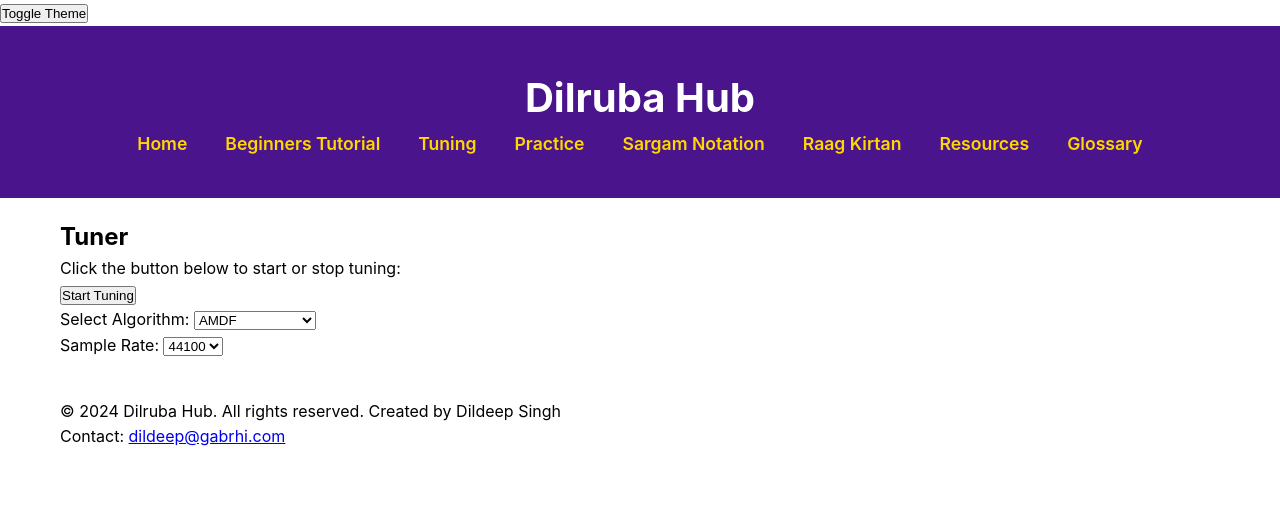
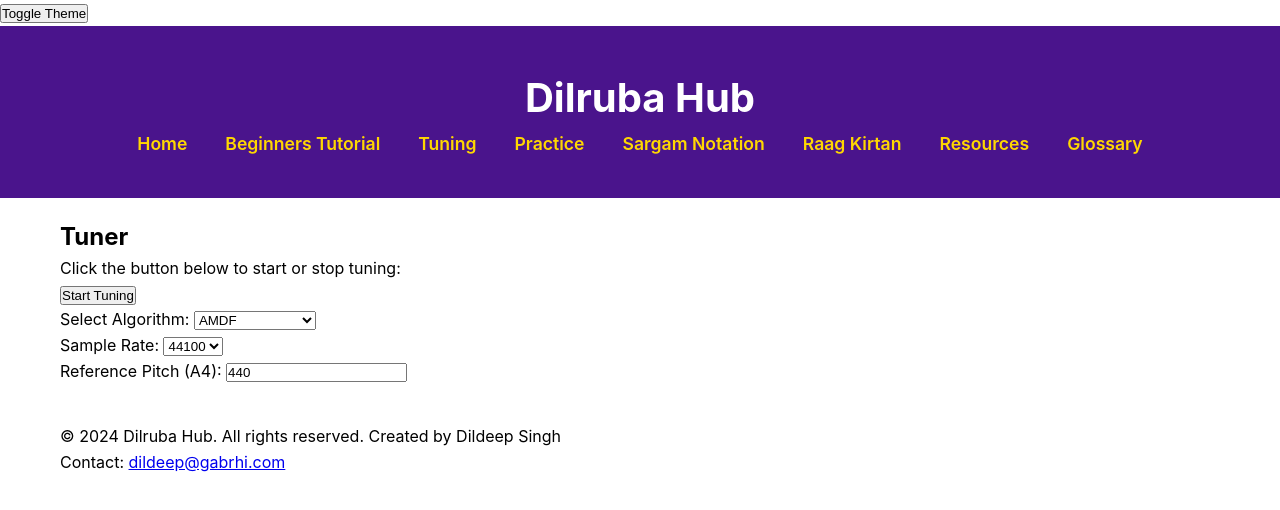
Before and after one commit to DilrubaJi/dilruba-website, a React (Vite) app: page /tuning in a window 1280 px wide. Shown: the top 510 px of the page. Built offline with nearby package versions, Linux system fonts and the light colour scheme.

Commit message:
Reference pitch field added

```diff
--- a/src/pages/Tuning.jsx
+++ b/src/pages/Tuning.jsx
@@ -6,6 +6,7 @@ function Tuning() {
     const [isTuning, setIsTuning] = useState(false);
     const [algorithm, setAlgorithm] = useState('AMDF'); // State to switch between algorithms
     const [options, setOptions] = useState({ sampleRate: 44100, threshold: 0.1 }); // Default options
+    const [referencePitch, setReferencePitch] = useState(440); // State for reference pitch
     const audioContextRef = useRef(null);
     const animationFrameIdRef = useRef(null);
     const mediaStreamRef = useRef(null);
@@ -29,7 +30,7 @@ function Tuning() {
                 let pitch = pitchDetector(dataArray);
                 if (pitch) {
                     pitch = applyCorrectionFactor(pitch); // Apply correction factor
-                    const note = pitchToNoteName(pitch);
+                    const note = pitchToNoteName(pitch, referencePitch);
                     setNote({ name: note, freq: pitch });
                 }
                 animationFrameIdRef.current = requestAnimationFrame(detectPitch);
@@ -69,9 +70,9 @@ function Tuning() {
         return pitch * correctionFactor;
     };
 
-    const pitchToNoteName = (pitch) => {
+    const pitchToNoteName = (pitch, referencePitch) => {
         const noteStrings = ["C", "C#", "D", "D#", "E", "F", "F#", "G", "G#", "A", "A#", "B"];
-        const noteNumber = Math.round(12 * (Math.log(pitch / 440) / Math.log(2))) + 69;
+        const noteNumber = Math.round(12 * (Math.log(pitch / referencePitch) / Math.log(2))) + 69;
         const octave = Math.floor(noteNumber / 12) - 1;
         const note = noteStrings[noteNumber % 12];
         return `${note}${octave}`;
@@ -83,6 +84,10 @@ function Tuning() {
             ...prevOptions,
             [name]: parseFloat(value)
         }));
+    };
+
+    const handleReferencePitchChange = (e) => {
+        setReferencePitch(parseFloat(e.target.value));
     };
 
     const renderOptions = () => {
@@ -147,7 +152,7 @@ function Tuning() {
                     {note ? (
                         <div>
                             <h3>Detected Note: {note.name}</h3>
-                            <p>Frequency: {note.freq} Hz</p>
+                            <p>Frequency: {note.freq.toFixed(2)} Hz</p>
                         </div>
                     ) : (
                         <p>Listening...</p>
@@ -166,6 +171,15 @@ function Tuning() {
             <div>
                 {renderOptions()}
             </div>
+            <div>
+                <label>Reference Pitch (A4): </label>
+                <input
+                    type="number"
+                    value={referencePitch}
+                    onChange={handleReferencePitchChange}
+                    step="0.01"
+                />
+            </div>
         </div>
     );
 }
```
